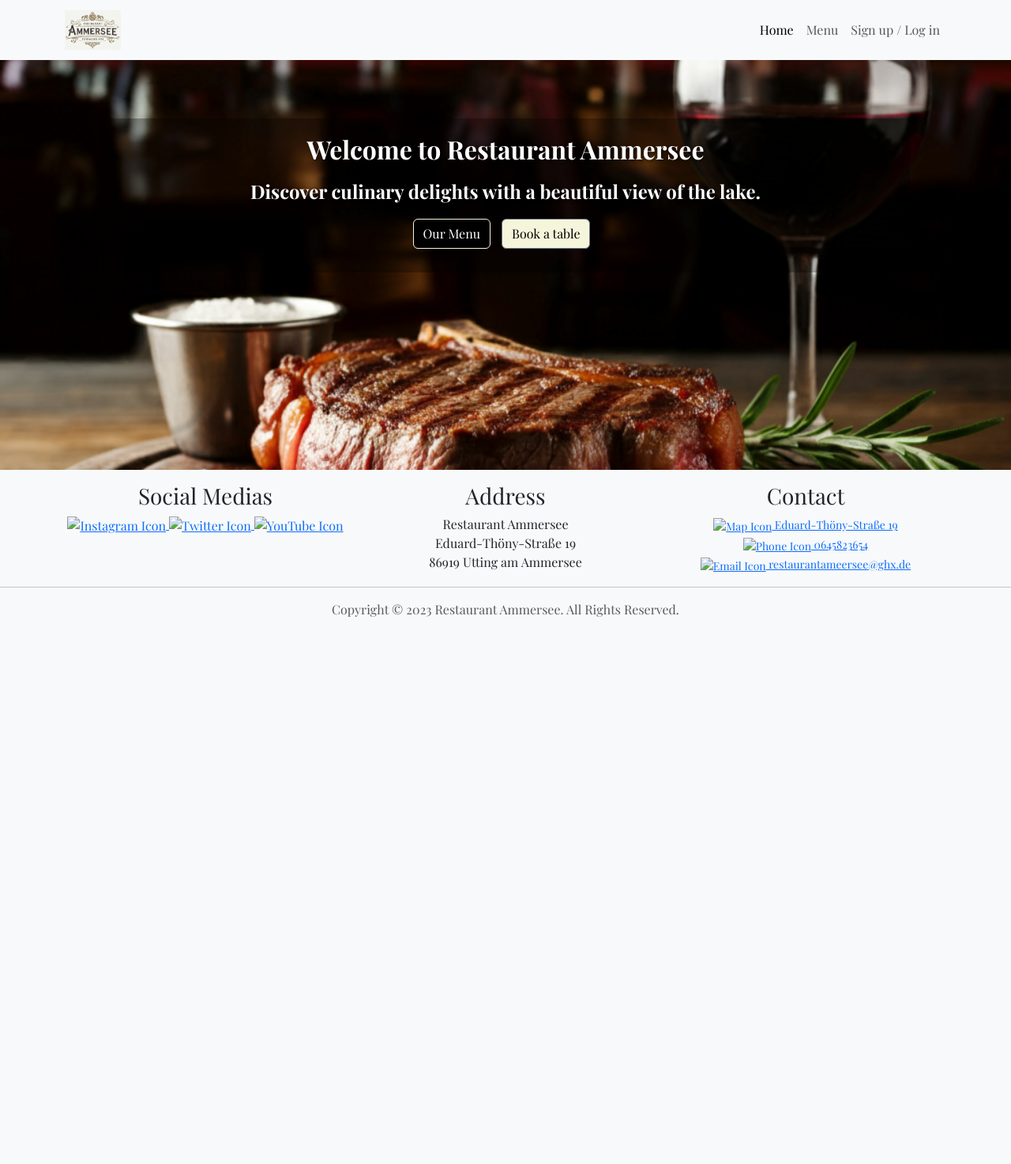
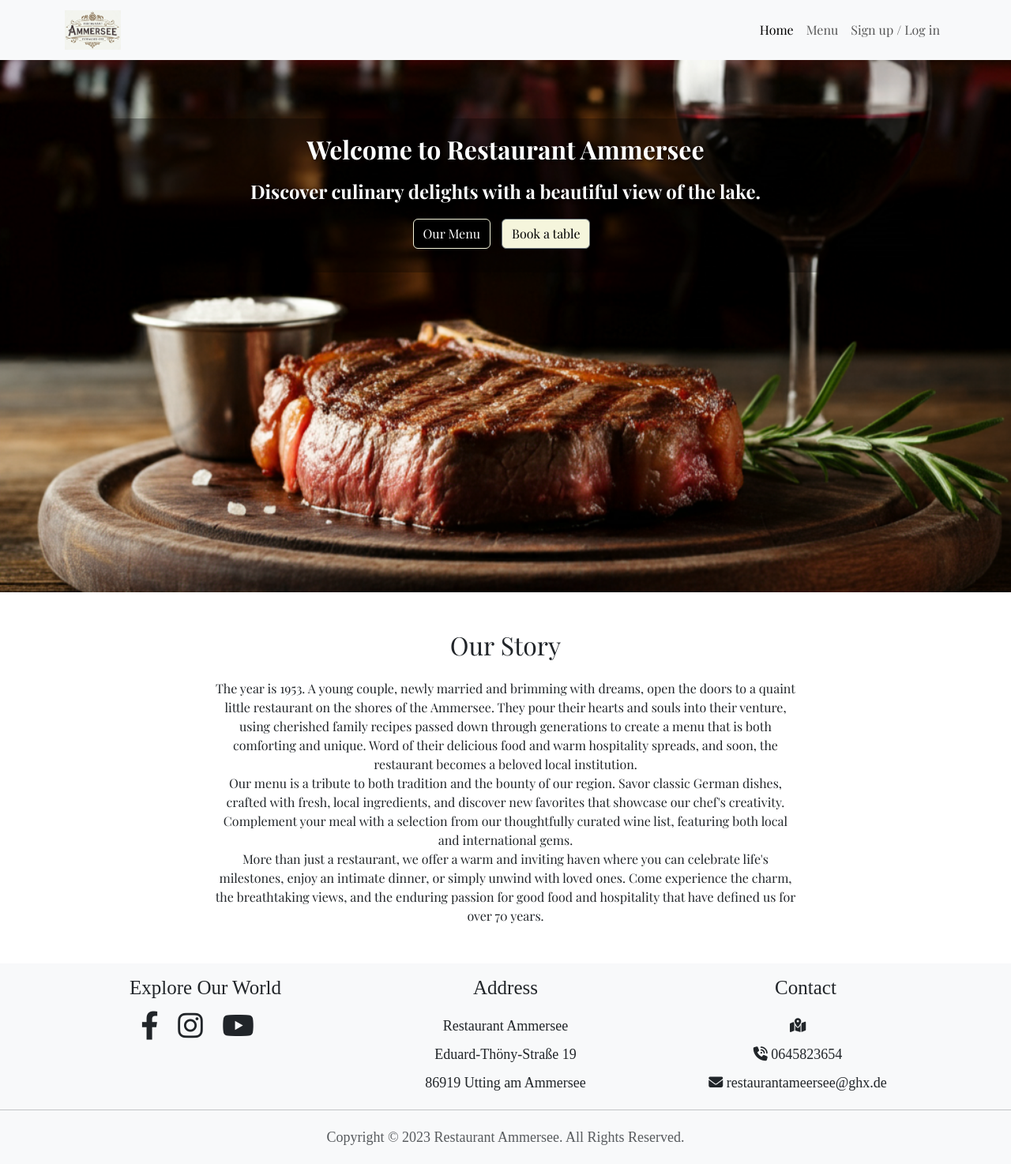
Before and after one commit to Amila3951/restaurant_ammersee, a Django app: page / in a window 1280 px wide. Shown: the whole page at 79% size. Before the commit the page ends 781 px from the top, so only its background shows below. Run offline with Django 4.2, Linux system fonts and the light colour scheme.

Commit message:
Style footer section

```diff
--- a/restaurant/static/restaurant/style.css
+++ b/restaurant/static/restaurant/style.css
@@ -1,6 +1,6 @@
 html,
 body {
-  height: 100%;
+
   width: 100%;
   margin: 0;
   font-family: 'Playfair Display', serif;
@@ -123,6 +123,32 @@ nav.navbar .navbar-brand img {
   flex-grow: 1;
 }
 
+footer {
+  font-family: 'Times New Roman', Times, serif;
+  font-size: 18px;
+  padding: 40px 0;
+  line-height: 2;
+}
+
+footer .social-icon {
+  color: black;
+  font-size: 1rem;
+  margin: 10px;
+}
+
+footer a {
+  text-decoration: none;
+  color: inherit;
+  display: inline-block;
+  margin-right: 20px;
+  font-size: 18px;
+}
+
+footer .h3 {
+  margin-bottom: 15px;
+  font-size: 25px;
+}
+
 @media (max-width: 768px) {
   #hero img {
     height: 300px;
@@ -156,4 +182,17 @@ nav.navbar .navbar-brand img {
   #about p {
     font-size: 16px;
   }
+
+  footer {
+    font-size: 16px;
+  }
+
+  footer .col-md-4 {
+    margin-bottom: 20px;
+  }
+
+  footer .h3 {
+    font-size: 20px;
+    margin-bottom: 15px;
+  }
 }
--- a/restaurant/templates/includes/footer.html
+++ b/restaurant/templates/includes/footer.html
@@ -4,40 +4,39 @@
   <div class="container">
     <div class="row">
       <div class="col-md-4 text-center text-md-left">
-        <h1 class="h3">Social Medias</h1>
+        <h1 class="h3">Explore Our World</h1>
+        <a href="https://facebook.com" target="_blank" rel="noopener" aria-label="Facebook - Opens in new tab">
+          <i class="fa-brands fa-facebook-f fa-2xl"></i>
+        </a>
         <a href="https://www.instagram.com" target="_blank" rel="noopener" aria-label="Instagram - Opens in new tab">
-          <img src="" alt="Instagram Icon" class="social-icon">
-        </a>
-        <a href="https://twitter.com" target="_blank" rel="noopener" aria-label="Twitter - Opens in new tab">
-          <img src="" alt="Twitter Icon" class="social-icon">
+          <i class="fa-brands fa-instagram fa-2xl"></i>
         </a>
         <a href="https://www.youtube.com" target="_blank" rel="noopener" aria-label="YouTube - Opens in new tab">
-          <img src="" alt="YouTube Icon" class="social-icon">
+          <i class="fa-brands fa-youtube fa-2xl"></i>
         </a>
       </div>
       <div class="col-md-4 text-center text-md-left">
         <h1 class="h3">Address</h1>
         <p>Restaurant Ammersee <br>
-           Eduard-Thöny-Straße 19 <br>
-           86919 Utting am Ammersee
+          Eduard-Thöny-Straße 19 <br>
+          86919 Utting am Ammersee
         </p>
       </div>
       <div class="col-md-4 text-center text-md-left">
         <h1 class="h3">Contact</h1>
         <p>
           <small>
-            <a href="[Map Link]" target="_blank" rel="noopener" aria-label="Map - Opens in new tab">
-              <img src="" alt="Map Icon" class="icon">
-              Eduard-Thöny-Straße 19
+            <a href="https://www.google.com/maps/place/Eduard-Th%C3%B6ny-Stra%C3%9Fe+19,+86919+Utting+am+Ammersee/@48.0199429,11.092887,17z/data=!3m1!4b1!4m6!3m5!1s0x479c320877eee1c9:0xe54cba96f98d94ed!8m2!3d48.0199393!4d11.0954619!16s%2Fg%2F11gmfxdmp1?entry=ttu&g_ep=EgoyMDI0MTEyNC4xIKXMDSoASAFQAw%3D%3D" target="_blank" rel="noopener" aria-label="Map - Opens in new tab">
+              <i class="fa-solid fa-map-location-dot"></i>
             </a>
             <br>
             <a href="tel:+[Your Phone Number]" target="_blank" rel="noopener" aria-label="Phone - Opens in new tab">
-              <img src="" alt="Phone Icon" class="icon">
+              <i class="fa-solid fa-phone-volume"></i>
               0645823654
             </a>
             <br>
             <a href="mailto:[Your Email Address]" target="_blank" rel="noopener" aria-label="Email - Opens in new tab">
-              <img src="" alt="Email Icon" class="icon">
+              <i class="fa-solid fa-envelope"></i>
               restaurantameersee@ghx.de
             </a>
           </small>
@@ -49,7 +48,7 @@
   <div class="container-fluid">
     <div class="row">
       <div class="col-12 text-center text-md-right text-muted">
-        <p>Copyright &copy; 2023 Restaurant Ammersee. All Rights Reserved.</p>
+        <p>Copyright © 2023 Restaurant Ammersee. All Rights Reserved.</p>
       </div>
     </div>
   </div>
--- a/restaurant/templates/includes/header.html
+++ b/restaurant/templates/includes/header.html
@@ -10,4 +10,5 @@
     <script src="https://cdn.jsdelivr.net/npm/bootstrap@5.3.2/dist/js/bootstrap.bundle.min.js"
         integrity="sha384-C6RzsynM9kWDrMNeT87bh95OGNyZPhcTNXj1NW7RuBCsyN/o0jlpcV8Qyq46cDfL" crossorigin="anonymous">
     </script>
+    <link rel="stylesheet" href="https://cdnjs.cloudflare.com/ajax/libs/font-awesome/6.4.0/css/all.min.css">
 </head>
```
